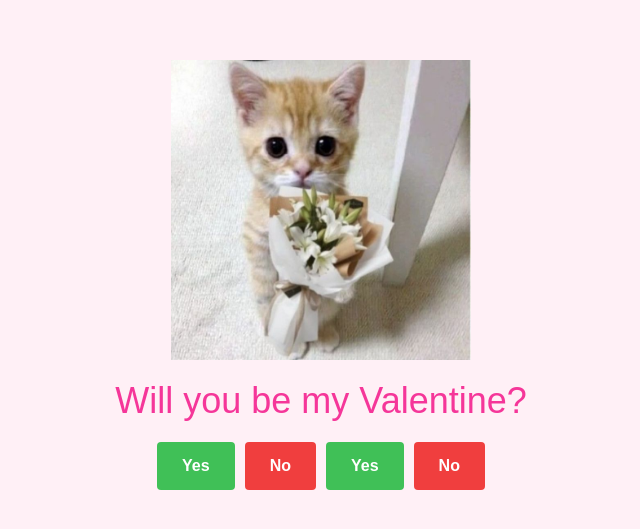
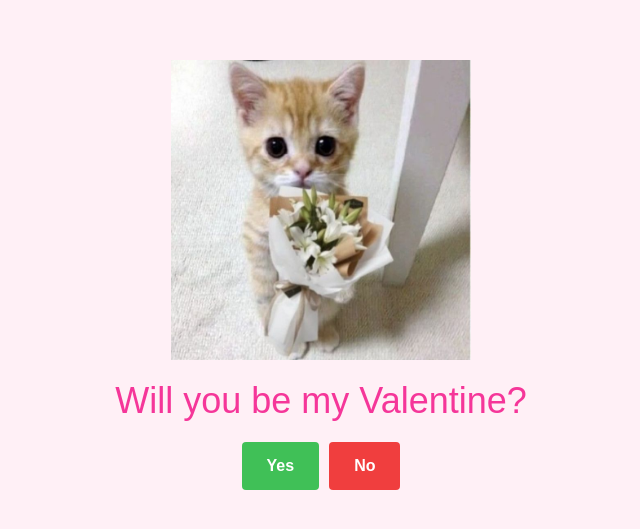
Before and after one commit to CjNotPro/CjNotPro, a plain HTML site: page index.html in a window 1280 px wide. Shown: the part 125-654 px from the top of the page, without its empty margins (319-959 px from the left). Drawn offline with Linux system fonts and the light colour scheme; a web font is replaced by a local one.

Commit message:
Revert "updated html"
This reverts commit 8553c6dd6c6c7a73c64a08b7de0eac10cad17d1d.

```diff
--- a/index.html
+++ b/index.html
@@ -19,8 +19,6 @@
       <div class="buttons">
         <button type="button" class="btn btn--yes">Yes</button>
         <button type="button" class="btn btn--no">No</button>
-        <button type="button" class="btn btn--yes">Yes</button>
-        <button type="button" class="btn btn--no">No</button>
       </div>
     </main>
 
```
